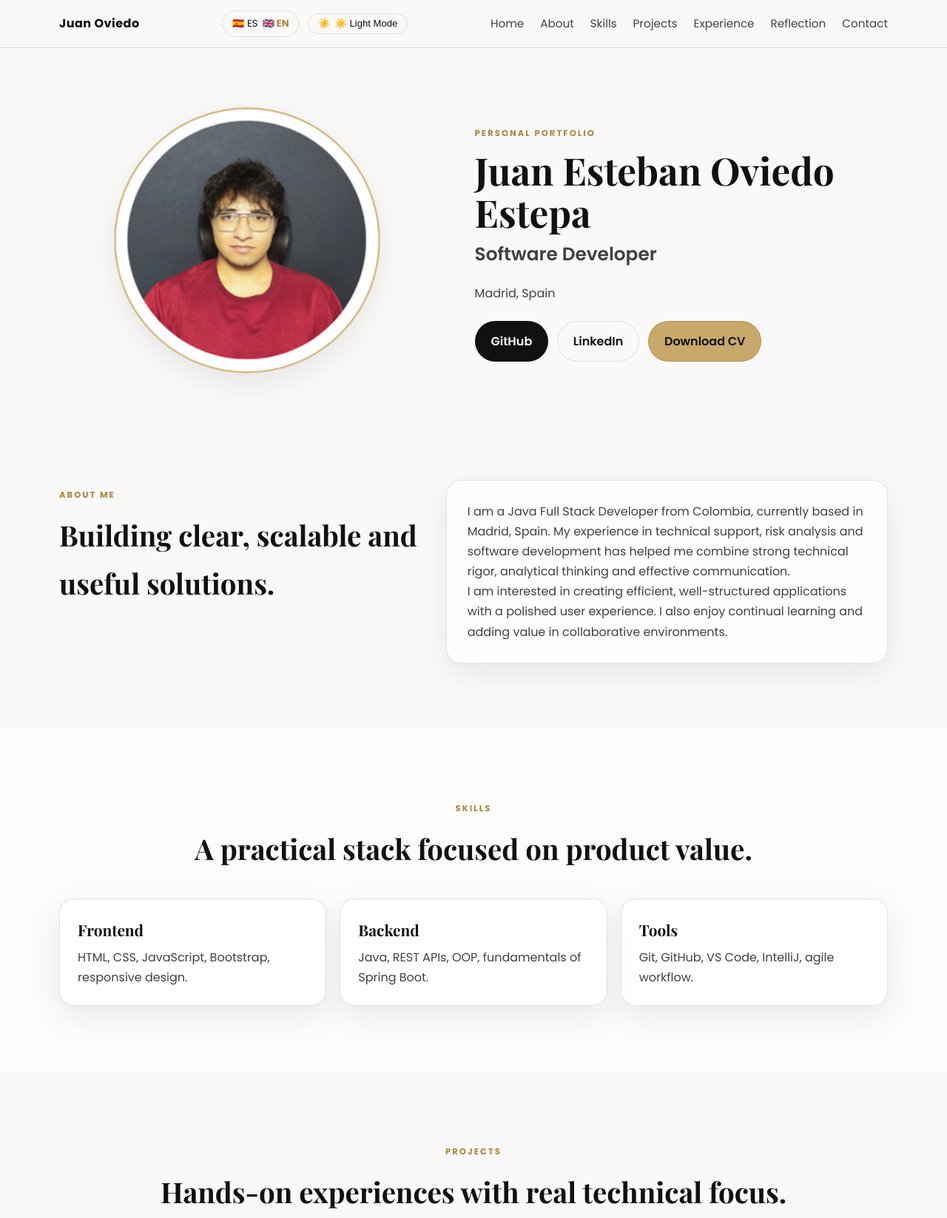
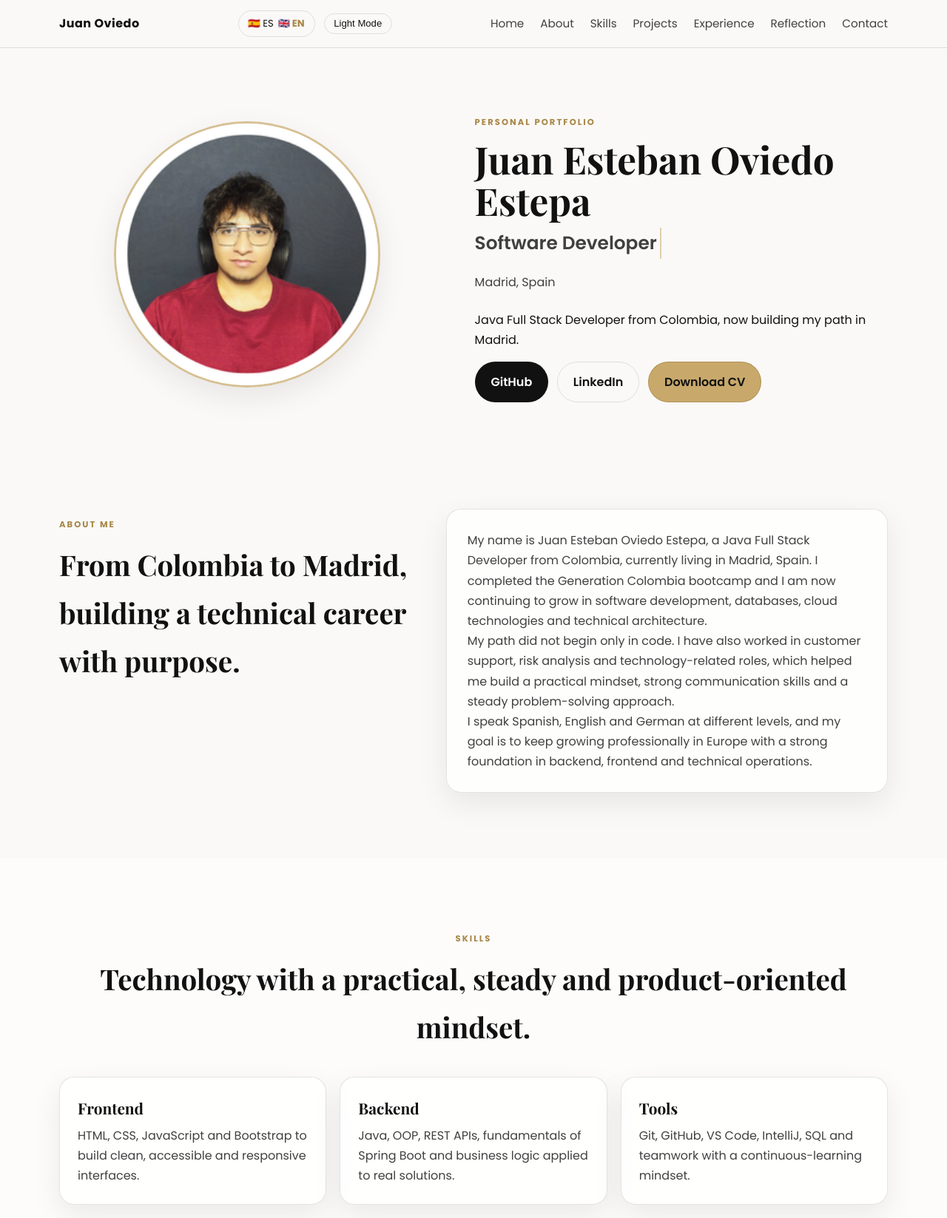
Before and after one commit to Deracz/Juanes-Portafolio, a plain HTML site: page index.html in a window 1280 px wide. Shown: the top 1647 px of the page at 74% size. Drawn offline with nearby package versions, Linux system fonts and the light colour scheme.

Commit message:
Detalles de frases, diseño y pie de pagina

```diff
--- a/index.html
+++ b/index.html
@@ -28,8 +28,7 @@
                 </div>
 
                 <button class="theme-toggle" type="button" aria-label="theme switch">
-                    <span class="theme-icon">☀️</span>
-                    <span class="theme-label" data-i18n="theme.light">☀️ Light Mode</span>
+                    <span class="theme-label" data-i18n="theme.light">Light Mode</span>
                 </button>
             </div>
 
@@ -65,6 +64,7 @@
                         <span id="typewriter-text" class="typewriter-text"></span>
                     </h2>
                     <p class="location" data-i18n="hero.location">Madrid, España</p>
+                    <p class="hero-story" data-i18n="hero.story">Java Full Stack Developer from Colombia, now building my path in Madrid.</p>
 
                     <div class="hero-actions">
                         <a href="https://github.com/Deracz" target="_blank" rel="noreferrer"
@@ -81,21 +81,20 @@
             <div class="container section-inner reveal">
                 <div class="section-title">
                     <p class="section-tag" data-i18n="about.tag">Sobre mí</p>
-                    <h2 data-i18n="about.title">Desarrollo soluciones claras, escalables y útiles.</h2>
+                    <h2 data-i18n="about.title">De Colombia a Madrid, construyendo una carrera técnica con propósito.</h2>
                 </div>
 
                 <div class="content-card">
                     <p data-i18n="about.p1">
-                        Soy un desarrollador Java Full Stack originario de Colombia, actualmente residiendo en Madrid,
-                        España.
-                        Mi experiencia en soporte técnico, análisis de riesgos y desarrollo me ha permitido combinar
-                        rigor técnico,
-                        pensamiento analítico y comunicación efectiva.
+                        Soy Juan Esteban Oviedo Estepa, desarrollador Java Full Stack de Colombia, actualmente viviendo en Madrid, España.
+                        Completé el bootcamp de Generation Colombia y ahora sigo creciendo en el desarrollo de software, bases de datos, cloud y arquitectura tecnológica.
                     </p>
                     <p data-i18n="about.p2">
-                        Me interesa crear aplicaciones eficientes, bien estructuradas y con una experiencia de usuario
-                        cuidada.
-                        Además, disfruto aprender de forma constante y aportar valor en entornos colaborativos.
+                        Mi camino no empezó solo en código: también trabajé en soporte al cliente, análisis de riesgos y roles relacionados con tecnología.
+                        Eso me ayudó a desarrollar una mentalidad práctica, de comunicación y resolución de problemas que hoy aplica en cada proyecto que construyo.
+                    </p>
+                    <p data-i18n="about.p3">
+                        Hablo español, inglés y alemán de forma progresiva, y mi objetivo es seguir creciendo profesionalmente en Europa con una base sólida en backend, frontend y operaciones tecnológicas.
                     </p>
                 </div>
             </div>
@@ -105,23 +104,23 @@
             <div class="container reveal">
                 <div class="section-title center">
                     <p class="section-tag" data-i18n="skills.tag">Habilidades</p>
-                    <h2 data-i18n="skills.title">Un stack práctico y orientado al producto.</h2>
+                    <h2 data-i18n="skills.title">Tecnología con enfoque práctico, constante y orientado al producto.</h2>
                 </div>
 
                 <div class="skills-grid">
                     <article class="skill-card">
                         <h3 data-i18n="skills.frontend">Frontend</h3>
-                        <p data-i18n="skills.frontendText">HTML, CSS, JavaScript, Bootstrap, diseño responsive.</p>
+                        <p data-i18n="skills.frontendText">HTML, CSS, JavaScript y Bootstrap para construir interfaces limpias, accesibles y responsivas.</p>
                     </article>
 
                     <article class="skill-card">
                         <h3 data-i18n="skills.backend">Backend</h3>
-                        <p data-i18n="skills.backendText">Java, APIs REST, OOP, fundamentos de Spring Boot.</p>
+                        <p data-i18n="skills.backendText">Java, OOP, APIs REST, fundamentos de Spring Boot y lógica de negocio aplicada a soluciones reales.</p>
                     </article>
 
                     <article class="skill-card">
                         <h3 data-i18n="skills.tools">Herramientas</h3>
-                        <p data-i18n="skills.toolsText">Git, GitHub, VS Code, IntelliJ, flujo de trabajo ágil.</p>
+                        <p data-i18n="skills.toolsText">Git, GitHub, VS Code, IntelliJ, SQL y trabajo en equipo con una mentalidad de aprendizaje continuo.</p>
                     </article>
                 </div>
             </div>
@@ -162,7 +161,7 @@
             <div class="container reveal">
                 <div class="section-title center">
                     <p class="section-tag" data-i18n="experience.tag">Experiencia</p>
-                    <h2 data-i18n="experience.title">Trayectoria técnica y de soporte.</h2>
+                    <h2 data-i18n="experience.title">Una trayectoria construida en soporte, análisis y desarrollo.</h2>
                 </div>
 
                 <div class="timeline">
@@ -170,7 +169,7 @@
                         <span class="timeline-dot"></span>
                         <div>
                             <h3>Anthology</h3>
-                            <p>IT Support Specialist</p>
+                            <p>IT Support Specialist — atención técnica, resolución de incidencias y comunicación con clientes.</p>
                         </div>
                     </article>
 
@@ -178,7 +177,7 @@
                         <span class="timeline-dot"></span>
                         <div>
                             <h3>Stripe</h3>
-                            <p>System Technician</p>
+                            <p>System Technician — soporte operativo, análisis de procesos y trabajo técnico orientado a la estabilidad.</p>
                         </div>
                     </article>
 
@@ -186,7 +185,7 @@
                         <span class="timeline-dot"></span>
                         <div>
                             <h3>Generation Colombia</h3>
-                            <p>Java Full Stack Trainee</p>
+                            <p>Java Full Stack Trainee — formación práctica en desarrollo con foco en resolución de problemas reales.</p>
                         </div>
                     </article>
                 </div>
@@ -223,16 +222,14 @@
             <div class="container section-inner reveal">
                 <div class="section-title">
                     <p class="section-tag" data-i18n="reflection.tag">Reflexión</p>
-                    <h2 data-i18n="reflection.title">Aprendizaje constante, disciplina y curiosidad.</h2>
+                    <h2 data-i18n="reflection.title">Aprender con constancia, crecer con propósito.</h2>
                 </div>
 
                 <div class="content-card quote-card">
                     <p data-i18n="reflection.p">
-                        Durante este bootcamp aprendí no solo habilidades técnicas, sino también disciplina, trabajo en
-                        equipo y resolución de problemas.
-                        Aún tengo mucho por mejorar, especialmente en backend, pero me comprometo a dominar Java, Spring
-                        Boot y soluciones escalables.
-                        Este camino me ha demostrado que el crecimiento viene de la constancia y la curiosidad.
+                        El bootcamp de Generation Colombia me ayudó a entender que el desarrollo no es solo escribir código, sino construir soluciones con criterio, disciplina y colaboración.
+                        Desde entonces he seguido aprendiendo con intensidad: más backend, mejores fundamentos, más inquietud por bases de datos, cloud y sistemas más sólidos.
+                        Mi camino en Madrid me ha dado una nueva brújula y una clara intención: seguir desarrollándome como profesional técnico en Europa, con una base que combine ingeniería, comunicación y curiosidad.
                     </p>
                 </div>
             </div>
@@ -241,7 +238,7 @@
         <section id="contacto" class="section section-soft">
             <div class="container contact-box reveal">
                 <p class="section-tag" data-i18n="contact.tag">Contacto</p>
-                <h2 data-i18n="contact.title">Hablemos de tu próximo proyecto.</h2>
+                <h2 data-i18n="contact.title">Si buscas a alguien curioso, constante y con ganas de crecer, aquí estoy.</h2>
                 <p class="contact-email" data-i18n="contact.email">juanesoviedoestepa@gmail.com</p>
                 <a href="mailto:juanesoviedoestepa@gmail.com?subject=Professional%20Opportunity&body=Hello%20Juan,%0A%0AI%20would%20like%20to%20contact%20you%20regarding%20an%20opportunity.%0A%0ABest%20regards,%0A"
                     class="btn btn-accent contact-btn" data-i18n="contact.button">Contactame</a>
@@ -251,7 +248,7 @@
 
     <footer class="site-footer">
         <div class="container">
-            <p>© 2026 Juan Oviedo Portfolio</p>
+            <p>© 2026 Juan Oviedo Portfolio · Madrid, Spain</p>
         </div>
     </footer>
 
--- a/script.js
+++ b/script.js
@@ -10,7 +10,6 @@ const scrollTopBtn = document.getElementById('scrollTopBtn');
 const languageButtons = document.querySelectorAll('.lang-btn');
 const themeToggle = document.querySelector('.theme-toggle');
 const themeLabel = document.querySelector('.theme-label');
-const themeIcon = document.querySelector('.theme-icon');
 const typewriterTarget = document.getElementById('typewriter-text');
 const counters = document.querySelectorAll('.counter');
 
@@ -18,7 +17,7 @@ const typewriterPhrases = [
     'Java Full Stack Developer',
     'Software Developer',
     'Problem Solver',
-    'Future ASIR Student',
+    'Currently pursuing ASIR studies in Madrid, Spain.',
     'Tech Enthusiast'
 ];
 
@@ -36,13 +35,11 @@ let currentLanguage = storedLanguage;
 
 function setTheme(theme) {
     document.body.classList.toggle('dark-mode', theme === 'dark');
-    if (themeLabel && themeIcon) {
+    if (themeLabel) {
         const translations = window.translations?.[currentLanguage] || window.translations?.en;
         if (theme === 'dark') {
-            themeIcon.textContent = '🌙';
             themeLabel.textContent = translations?.theme?.dark || 'Dark Mode';
         } else {
-            themeIcon.textContent = '☀️';
             themeLabel.textContent = translations?.theme?.light || 'Light Mode';
         }
     }
--- a/translations.js
+++ b/translations.js
@@ -14,24 +14,26 @@ window.translations = {
         hero: {
             eyebrow: 'Portfolio personal',
             location: 'Madrid, España',
+            story: 'Java Full Stack Developer de Colombia, ahora construyendo mi camino en Madrid.',
             cv: 'Descargar CV',
             typewriterLabel: 'Java Full Stack Developer'
         },
         about: {
             tag: 'Sobre mí',
-            title: 'Desarrollo soluciones claras, escalables y útiles.',
-            p1: 'Soy un desarrollador Java Full Stack originario de Colombia, actualmente residiendo en Madrid, España. Mi experiencia en soporte técnico, análisis de riesgos y desarrollo me ha permitido combinar rigor técnico, pensamiento analítico y comunicación efectiva.',
-            p2: 'Me interesa crear aplicaciones eficientes, bien estructuradas y con una experiencia de usuario cuidada. Además, disfruto aprender de forma constante y aportar valor en entornos colaborativos.'
+            title: 'De Colombia a Madrid, construyendo una carrera técnica con propósito.',
+            p1: 'Soy Juan Esteban Oviedo Estepa, desarrollador Java Full Stack de Colombia, actualmente viviendo en Madrid, España. Completé el bootcamp de Generation Colombia y ahora sigo creciendo en el desarrollo de software, bases de datos, cloud y arquitectura tecnológica.',
+            p2: 'Mi camino no empezó solo en código: también trabajé en soporte al cliente, análisis de riesgos y roles relacionados con tecnología. Eso me ayudó a desarrollar una mentalidad práctica, de comunicación y resolución de problemas que hoy aplica en cada proyecto que construyo.',
+            p3: 'Hablo español, inglés y alemán de forma progresiva, y mi objetivo es seguir creciendo profesionalmente en Europa con una base sólida en backend, frontend y operaciones tecnológicas.'
         },
         skills: {
             tag: 'Habilidades',
-            title: 'Un stack práctico y orientado al producto.',
+            title: 'Tecnología con enfoque práctico, constante y orientado al producto.',
             frontend: 'Frontend',
             backend: 'Backend',
             tools: 'Herramientas',
-            frontendText: 'HTML, CSS, JavaScript, Bootstrap, diseño responsive.',
-            backendText: 'Java, APIs REST, OOP, fundamentos de Spring Boot.',
-            toolsText: 'Git, GitHub, VS Code, IntelliJ, flujo de trabajo ágil.'
+            frontendText: 'HTML, CSS, JavaScript y Bootstrap para construir interfaces limpias, accesibles y responsivas.',
+            backendText: 'Java, OOP, APIs REST, fundamentos de Spring Boot y lógica de negocio aplicada a soluciones reales.',
+            toolsText: 'Git, GitHub, VS Code, IntelliJ, SQL y trabajo en equipo con una mentalidad de aprendizaje continuo.'
         },
         projects: {
             tag: 'Proyectos',
@@ -57,7 +59,7 @@ window.translations = {
         },
         experience: {
             tag: 'Experiencia',
-            title: 'Trayectoria técnica y de soporte.',
+            title: 'Una trayectoria construida en soporte, análisis y desarrollo.',
             companies: [
                 { name: 'Anthology', role: 'IT Support Specialist' },
                 { name: 'Stripe', role: 'System Technician' },
@@ -66,12 +68,12 @@ window.translations = {
         },
         reflection: {
             tag: 'Reflexión',
-            title: 'Aprendizaje constante, disciplina y curiosidad.',
-            p: 'Durante este bootcamp aprendí no solo habilidades técnicas, sino también disciplina, trabajo en equipo y resolución de problemas. Aún tengo mucho por mejorar, especialmente en backend, pero me comprometo a dominar Java, Spring Boot y soluciones escalables. Este camino me ha demostrado que el crecimiento viene de la constancia y la curiosidad.'
+            title: 'Aprender con constancia, crecer con propósito.',
+            p: 'El bootcamp de Generation Colombia me ayudó a entender que el desarrollo no es solo escribir código, sino construir soluciones con criterio, disciplina y colaboración. Desde entonces he seguido aprendiendo con intensidad: más backend, mejores fundamentos, más inquietud por bases de datos, cloud y sistemas más sólidos. Mi camino en Madrid me ha dado una nueva brújula y una clara intención: seguir desarrollándome como profesional técnico en Europa, con una base que combine ingeniería, comunicación y curiosidad.'
         },
         contact: {
             tag: 'Contacto',
-            title: 'Hablemos de tu próximo proyecto.',
+            title: 'Si buscas a alguien curioso, constante y con ganas de crecer, aquí estoy.',
             button: 'Contactame',
             email: 'juanesoviedoestepa@gmail.com'
         },
@@ -82,8 +84,8 @@ window.translations = {
             years: 'Años de experiencia'
         },
         theme: {
-            light: '☀️ Modo claro',
-            dark: '🌙 Modo oscuro'
+            light: 'Modo claro',
+            dark: 'Modo oscuro'
         },
         langToggle: '🇪🇸 ES | 🇬🇧 EN'
     },
@@ -101,24 +103,26 @@ window.translations = {
         hero: {
             eyebrow: 'Personal portfolio',
             location: 'Madrid, Spain',
+            story: 'Java Full Stack Developer from Colombia, now building my path in Madrid.',
             cv: 'Download CV',
             typewriterLabel: 'Java Full Stack Developer'
         },
         about: {
             tag: 'About me',
-            title: 'Building clear, scalable and useful solutions.',
-            p1: 'I am a Java Full Stack Developer from Colombia, currently based in Madrid, Spain. My experience in technical support, risk analysis and software development has helped me combine strong technical rigor, analytical thinking and effective communication.',
-            p2: 'I am interested in creating efficient, well-structured applications with a polished user experience. I also enjoy continual learning and adding value in collaborative environments.'
+            title: 'From Colombia to Madrid, building a technical career with purpose.',
+            p1: 'My name is Juan Esteban Oviedo Estepa, a Java Full Stack Developer from Colombia, currently living in Madrid, Spain. I completed the Generation Colombia bootcamp and I am now continuing to grow in software development, databases, cloud technologies and technical architecture.',
+            p2: 'My path did not begin only in code. I have also worked in customer support, risk analysis and technology-related roles, which helped me build a practical mindset, strong communication skills and a steady problem-solving approach.',
+            p3: 'I speak Spanish, English and German at different levels, and my goal is to keep growing professionally in Europe with a strong foundation in backend, frontend and technical operations.'
         },
         skills: {
             tag: 'Skills',
-            title: 'A practical stack focused on product value.',
+            title: 'Technology with a practical, steady and product-oriented mindset.',
             frontend: 'Frontend',
             backend: 'Backend',
             tools: 'Tools',
-            frontendText: 'HTML, CSS, JavaScript, Bootstrap, responsive design.',
-            backendText: 'Java, REST APIs, OOP, fundamentals of Spring Boot.',
-            toolsText: 'Git, GitHub, VS Code, IntelliJ, agile workflow.'
+            frontendText: 'HTML, CSS, JavaScript and Bootstrap to build clean, accessible and responsive interfaces.',
+            backendText: 'Java, OOP, REST APIs, fundamentals of Spring Boot and business logic applied to real solutions.',
+            toolsText: 'Git, GitHub, VS Code, IntelliJ, SQL and teamwork with a continuous-learning mindset.'
         },
         projects: {
             tag: 'Projects',
@@ -144,7 +148,7 @@ window.translations = {
         },
         experience: {
             tag: 'Experience',
-            title: 'Technical and support journey.',
+            title: 'A journey built through support, analysis and development.',
             companies: [
                 { name: 'Anthology', role: 'IT Support Specialist' },
                 { name: 'Stripe', role: 'System Technician' },
@@ -153,12 +157,12 @@ window.translations = {
         },
         reflection: {
             tag: 'Reflection',
-            title: 'Continuous learning, discipline and curiosity.',
-            p: 'During this bootcamp I learned not only technical skills, but also discipline, teamwork and problem solving. I still have a lot to improve, especially in backend, but I am committed to mastering Java, Spring Boot and scalable solutions. This journey has shown me that growth comes from consistency and curiosity.'
+            title: 'Learning with consistency, growing with purpose.',
+            p: 'The Generation Colombia bootcamp helped me understand that development is not only about writing code, but about building solutions with judgment, discipline and collaboration. Since then, I have kept learning with intensity: more backend, stronger foundations, and greater curiosity about databases, cloud and more solid systems. My path in Madrid has given me a new compass and a clear intention: to keep evolving as a technical professional in Europe with a foundation that combines engineering, communication and curiosity.'
         },
         contact: {
             tag: 'Contact',
-            title: 'Let’s talk about your next project.',
+            title: 'If you are looking for someone curious, consistent and eager to keep growing, I am here.',
             button: 'Contact me',
             email: 'juanesoviedoestepa@gmail.com'
         },
@@ -169,8 +173,8 @@ window.translations = {
             years: 'Years of experience'
         },
         theme: {
-            light: '☀️ Light Mode',
-            dark: '🌙 Dark Mode'
+            light: 'Light Mode',
+            dark: 'Dark Mode'
         },
         langToggle: '🇪🇸 ES | 🇬🇧 EN'
     }
```
